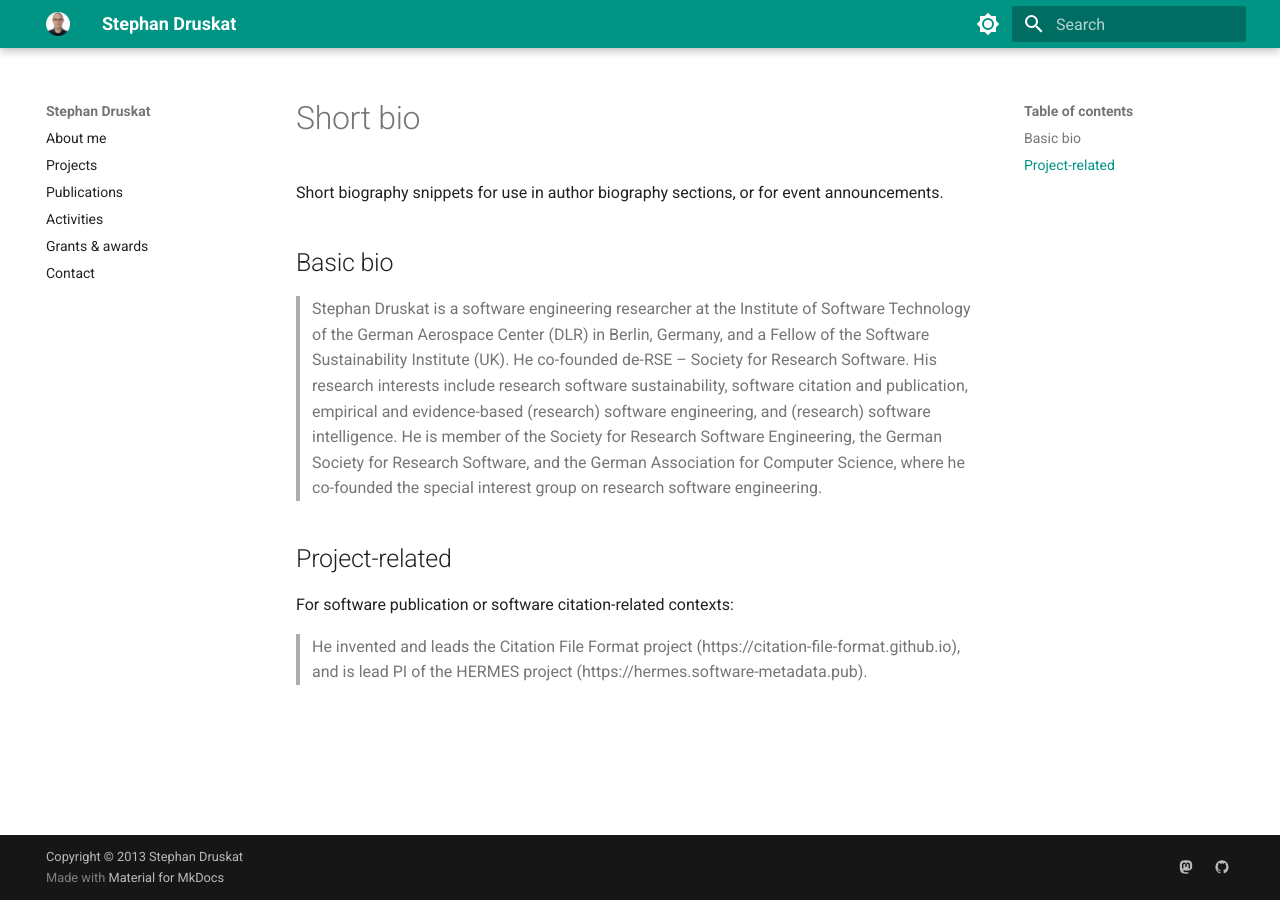
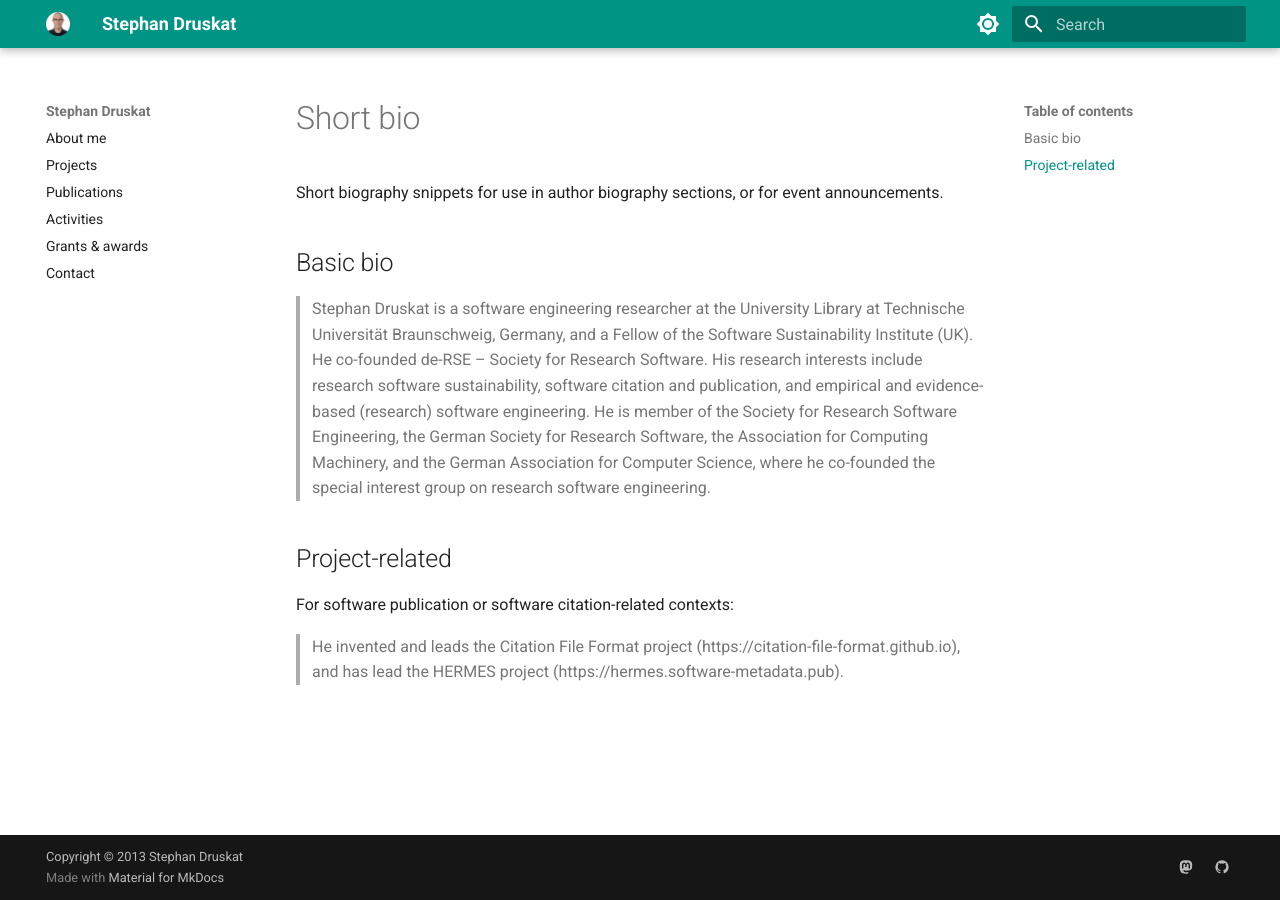
Before and after one commit to sdruskat/sdruskat.github.io, an MkDocs documentation site: the page built from docs/short-bio.md, in a window 1280 px wide. Built offline with MkDocs 1.6.1 and Material for MkDocs 9.7.7, drawn with Linux system fonts in a browser that asks for light colours.

Commit message:
Update short bio

```diff
--- a/docs/short-bio.md
+++ b/docs/short-bio.md
@@ -2,10 +2,10 @@ Short biography snippets for use in author biography sections, or for event anno
 
 ## Basic bio
 
-> Stephan Druskat is a software engineering researcher at the Institute of Software Technology of the German Aerospace Center (DLR) in Berlin, Germany, and a Fellow of the Software Sustainability Institute (UK). He co-founded de-RSE – Society for Research Software. His research interests include research software sustainability, software citation and publication, empirical and evidence-based (research) software engineering, and (research) software intelligence. He is member of the Society for Research Software Engineering, the German Society for Research Software, and the German Association for Computer Science, where he co-founded the special interest group on research software engineering.
+> Stephan Druskat is a software engineering researcher at the University Library at Technische Universität Braunschweig, Germany, and a Fellow of the Software Sustainability Institute (UK). He co-founded de-RSE – Society for Research Software. His research interests include research software sustainability, software citation and publication, and empirical and evidence-based (research) software engineering. He is member of the Society for Research Software Engineering, the German Society for Research Software, the Association for Computing Machinery, and the German Association for Computer Science, where he co-founded the special interest group on research software engineering.
 
 ## Project-related
 
 For software publication or software citation-related contexts:
 
-> He invented and leads the Citation File Format project (https://citation-file-format.github.io), and is lead PI of the HERMES project (https://hermes.software-metadata.pub).
+> He invented and leads the Citation File Format project (https://citation-file-format.github.io), and has lead the HERMES project (https://hermes.software-metadata.pub).
```
